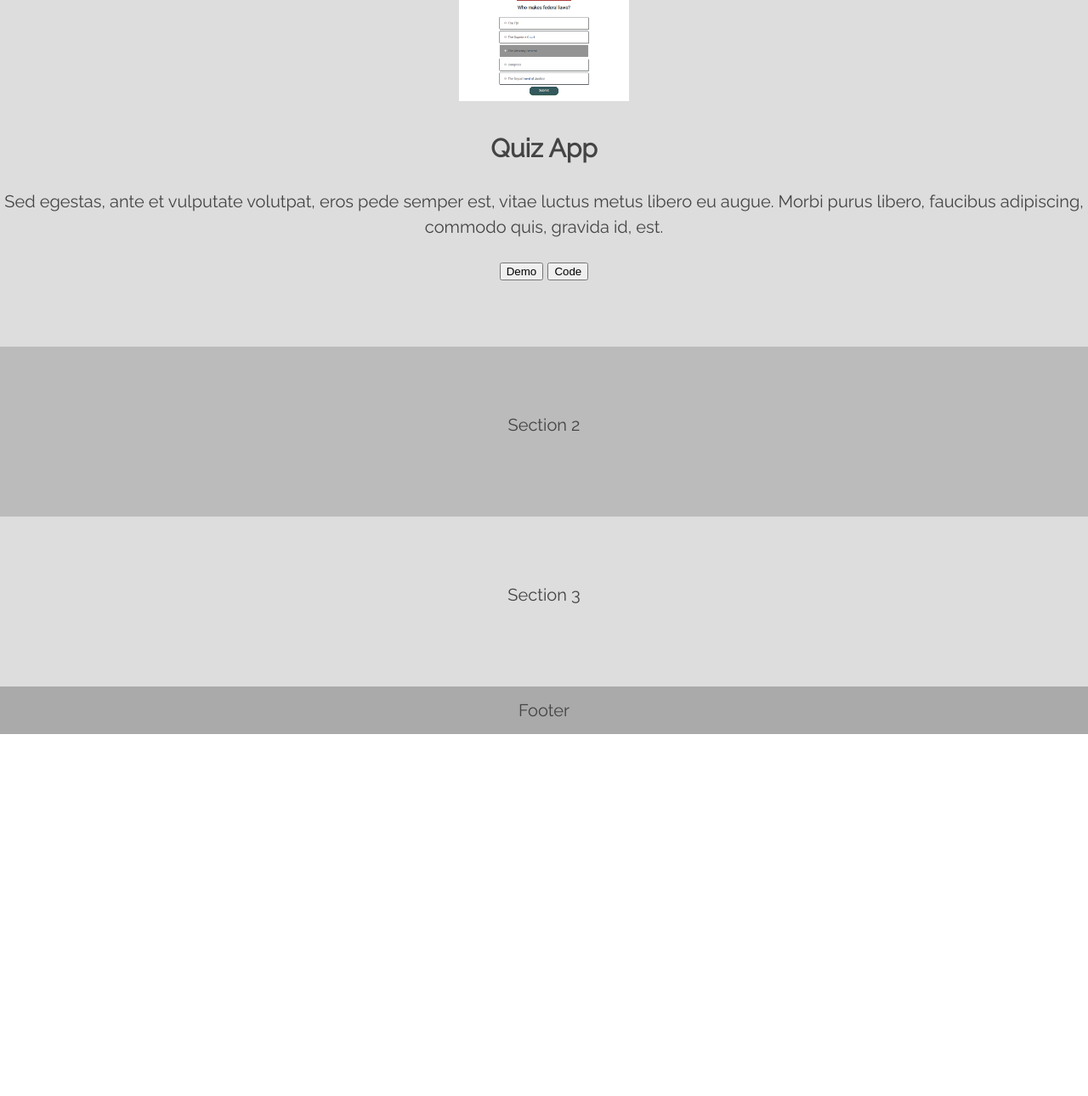
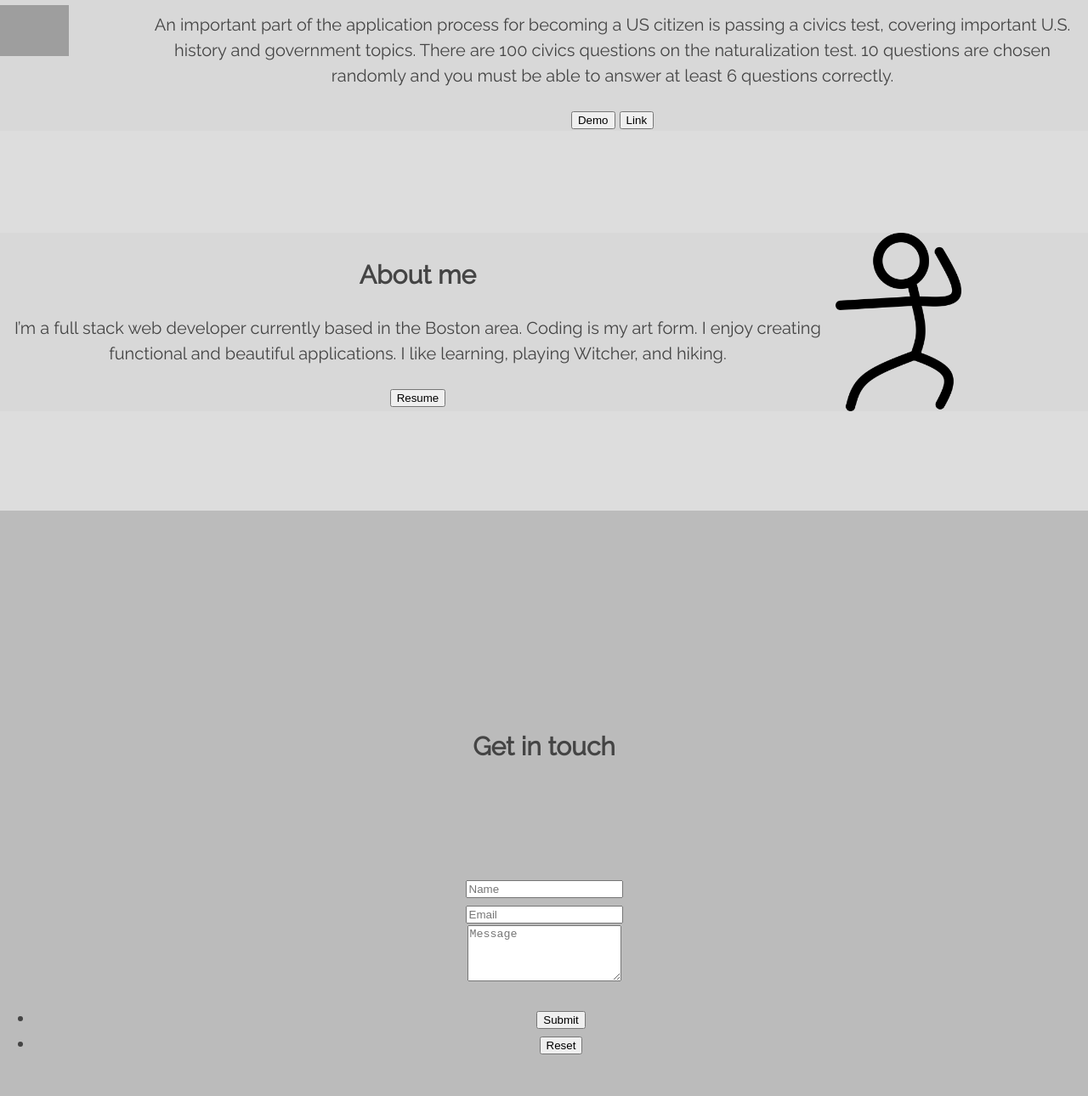
Before and after one commit to marinaplopeanu/portfolio_start, a plain HTML site: page index.html in a window 1280 px wide. Shown: the part 616-1906 px from the top of the page at 85% size. Before the commit the page ends 1480 px from the top, so only its background shows below. Drawn offline with nearby package versions, Linux system fonts and the light colour scheme; grey boxes are pictures that could not be loaded.

Commit message:
wireframe

```diff
--- a/index.html
+++ b/index.html
@@ -30,28 +30,84 @@
           <button><a href="#aboutMe">About me</a></button>
       </header>
 
-      <section id="work">
-        <article class="feature left">
-            <span class="image"><img class="image" src="images/quiz_2.png" alt="Quiz App"/></span>
+		<!-- One -->
+			<section id="work" class="wrapper">
+				<div class="inner">
+					<article class="feature left">
+            <span class="image"><img class="quiz-img1" src="images/quiz_phone.jpg" alt="Quiz App Image" /></span>
+            <span class="image"><img class="quiz-img2" src="images/quiz_web.jpg" alt="Quiz App Image" /></span>
+
+						<div class="content">
+							<h2>Civics Quiz App</h2>
+							<p>An important part of the application process for becoming a US citizen is passing a civics test, covering important U.S.
+              history and government topics. There are 100 civics questions on the naturalization test. 10 questions are chosen
+              randomly and you must be able to answer at least 6 questions correctly.</p>
+              <button>Demo</button>
+              <button>Link</button>
+						</div>
+					</article>
+					<article class="feature right">
+            <span class="image"><img class="quiz-img1" src="images/stick-man-lanscape.jpg" alt="Quiz App Image" /></span>
+            <span class="image"><img class="quiz-img2" src="images/stick-man.png" alt="Quiz App Image" /></span>
+
             <div class="content">
-              <h2>Quiz App</h2>
-              <p>Sed egestas, ante et vulputate volutpat, eros pede semper est, vitae luctus metus libero eu augue. Morbi purus libero, faucibus adipiscing, commodo quis, gravida id, est.</p>
-              <button>Demo</button>
-              <button>Code</button>
+              <h2>About me</h2>
+              <p>I’m a full stack web developer currently based in the Boston area. Coding is my art form. I enjoy creating functional
+              and beautiful applications. I like learning, playing Witcher, and hiking.
+              </p>
+              <button>Resume</button>
             </div>
-          </article>
-      </section>
-
-      <section id="aboutMe">
-        Section 2
-      </section>
+					</article>
+				</div>
+			</section>
 
       <section id="contact">
-        Section 3
+        <div>
+          <header >
+            <h2>Get in touch</h2>
+            <p></p>
+          </header>
+          <form>
+            <div>
+              <div>
+                <input name="name" placeholder="Name" type="text" />
+              </div>
+              <div>
+                <input name="email" placeholder="Email" type="email" />
+              </div>
+              <div>
+                <textarea name="message" placeholder="Message" rows="4"></textarea>
+              </div>
+            </div>
+            <ul class="actions">
+              <li><input type="submit" class="special" value="Submit" /></li>
+              <li><input type="reset" class="alt" value="Reset" /></li>
+            </ul>
+          </form>
+        </div>
       </section>
 
     </main>
-    <footer role="content-info">Footer</footer>
+    <footer role="content-info">
+      <div class="inner">
+        <ul class="icons">
+          <li><a href="#">
+              <span class="label">Email</span>
+            </a>
+          </li>
+
+          <li><a href="#" >
+              <span class="label">Github</span>
+            </a>
+          </li>
+
+          <li><a href="#" >
+              <span class="label">LinkedIn</span>
+            </a>
+          </li>
+        </ul>
+      </div>
+    </footer>
 
     <script src="https://code.jquery.com/jquery-3.4.1.min.js"></script>
     <script src="script.js"></script>
--- a/style.css
+++ b/style.css
@@ -189,3 +189,88 @@ a {
 
 
 /* end nav bar */
+
+
+/* Feature */
+
+.feature {
+  display: -moz-flex;
+  display: -webkit-flex;
+  display: -ms-flex;
+  display: flex;
+  -moz-align-items: center;
+  -webkit-align-items: center;
+  -ms-align-items: center;
+  align-items: center;
+  margin-bottom: 6em;
+}
+
+.feature:last-child {
+  margin-bottom: 2em;
+}
+
+.feature.left {
+  -moz-flex-direction: row;
+  -webkit-flex-direction: row;
+  -ms-flex-direction: row;
+  flex-direction: row;
+}
+
+.feature.right {
+  -moz-flex-direction: row-reverse;
+  -webkit-flex-direction: row-reverse;
+  -ms-flex-direction: row-reverse;
+  flex-direction: row-reverse;
+}
+
+.feature {
+  width: 100%;
+}
+
+
+  .quiz-img1 {
+    display: none;
+  }
+
+  .quiz-img2 {
+     display: block;
+     width: 50%;
+  }
+
+
+
+/* tablet - medium screens */
+@media screen and (max-width: 736px) {
+
+  .feature.left,
+  .feature.right {
+    -moz-flex-direction: column;
+    -webkit-flex-direction: column;
+    -ms-flex-direction: column;
+    flex-direction: column;
+  }
+
+  .feature {
+    width: 100%;
+  }
+
+
+  .feature {
+    margin-bottom: 2em;
+  }
+
+
+  .quiz-img1 {
+    width: 100%;
+    display: block;
+  }
+
+  .quiz-img2 {
+    display: none;
+  }
+
+}
+
+.feature {
+  background-color: rgba(144, 144, 144, 0.075);
+}
```
Also changed, not shown: images/quiz_phone.jpg (added), images/stick-man-lanscape.jpg (added), images/stick-man.png (added), images/stickfigure.png (added), 1 other file.
